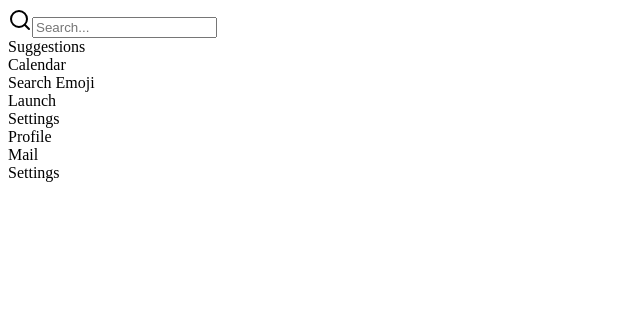
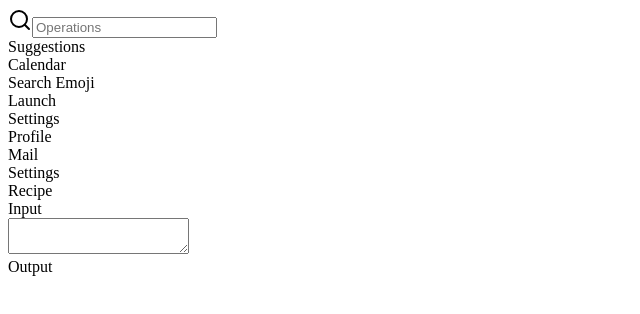
Before and after one commit to h4ck3r-04/beautiful-sin, a Next.js app: page /CyberChef in a window 1280 px wide. Shown: the top 314 px of the page, without its empty margins (0-640 px from the left). Built offline with nearby package versions, Linux system fonts and the light colour scheme.

Commit message:
added: cyberchef layout

```diff
--- /dev/null
+++ b/components/ui/textarea.tsx
@@ -0,0 +1,24 @@
+import * as React from "react"
+
+import { cn } from "@/lib/utils"
+
+export interface TextareaProps
+  extends React.TextareaHTMLAttributes<HTMLTextAreaElement> {}
+
+const Textarea = React.forwardRef<HTMLTextAreaElement, TextareaProps>(
+  ({ className, ...props }, ref) => {
+    return (
+      <textarea
+        className={cn(
+          "flex min-h-[80px] w-full rounded-md border border-input bg-background px-3 py-2 text-sm ring-offset-background placeholder:text-muted-foreground focus-visible:outline-none focus-visible:ring-2 focus-visible:ring-ring focus-visible:ring-offset-2 disabled:cursor-not-allowed disabled:opacity-50",
+          className
+        )}
+        ref={ref}
+        {...props}
+      />
+    )
+  }
+)
+Textarea.displayName = "Textarea"
+
+export { Textarea }
--- a/pages/CyberChef.tsx
+++ b/pages/CyberChef.tsx
@@ -1,9 +1,5 @@
 
-import { cn } from "@/lib/utils"
-import { Button } from "@/components/ui/button"
-import { ScrollArea } from "@/components/ui/scroll-area"
-import { Tabs, TabsContent, TabsList, TabsTrigger } from "@/components/ui/tabs"
-import { IconCirclePlus } from "@tabler/icons-react"
+import { Textarea } from "@/components/ui/textarea"
 import { Separator } from "@/components/ui/separator"
 import { Command, CommandInput, CommandItem, CommandList, CommandEmpty, CommandGroup, CommandSeparator } from "@/components/ui/command"
 
@@ -31,7 +27,7 @@ interface SidebarProps extends React.HTMLAttributes<HTMLDivElement> {
 function Sidebar({ className, playlists }: SidebarProps) {
     return (
         <Command className="shadow-md h-[90vh] border-[1px]">
-            <CommandInput placeholder="Search..." />
+            <CommandInput placeholder="Operations" />
             <CommandList>
                 <CommandEmpty>No results found.</CommandEmpty>
                 <CommandGroup heading="Suggestions">
@@ -65,10 +61,28 @@ function Sidebar({ className, playlists }: SidebarProps) {
 
 export default function CyberChef() {
     return (
-        <div className="grid lg:grid-cols-5">
+        <div className="grid lg:grid-cols-7">
             <Sidebar playlists={playlists} className="hidden lg:block" />
-            <div className="col-span-3 lg:col-span-4 lg:border-[1px]">
-                <div className="h-full px-4 py-6 lg:px-8">
+            <div className="col-span-3 lg:border-[1px] h-full flex flex-col overflow-y-auto">
+                <div className=" px-4 py-[10px] border-b-[1px]">
+                    Recipe
+                </div>
+            </div>
+            <div className="col-span-3 flex flex-col border-[1px]">
+                <div className="flex-1 border-b-[1px] flex flex-col">
+                    <div className="px-4 py-[10px] border-b-[1px]">
+                        Input
+                    </div>
+                    <Textarea className="flex-1 w-full resize-none" />
+                </div>
+                <Separator />
+                <div className="flex-1">
+                    <div className="px-4 py-[10px] border-b-[1px]">
+                        Output
+                    </div>
+                    <div className="flex-1 p-4">
+                        {/* Output */}
+                    </div>
                 </div>
             </div>
         </div>
```
